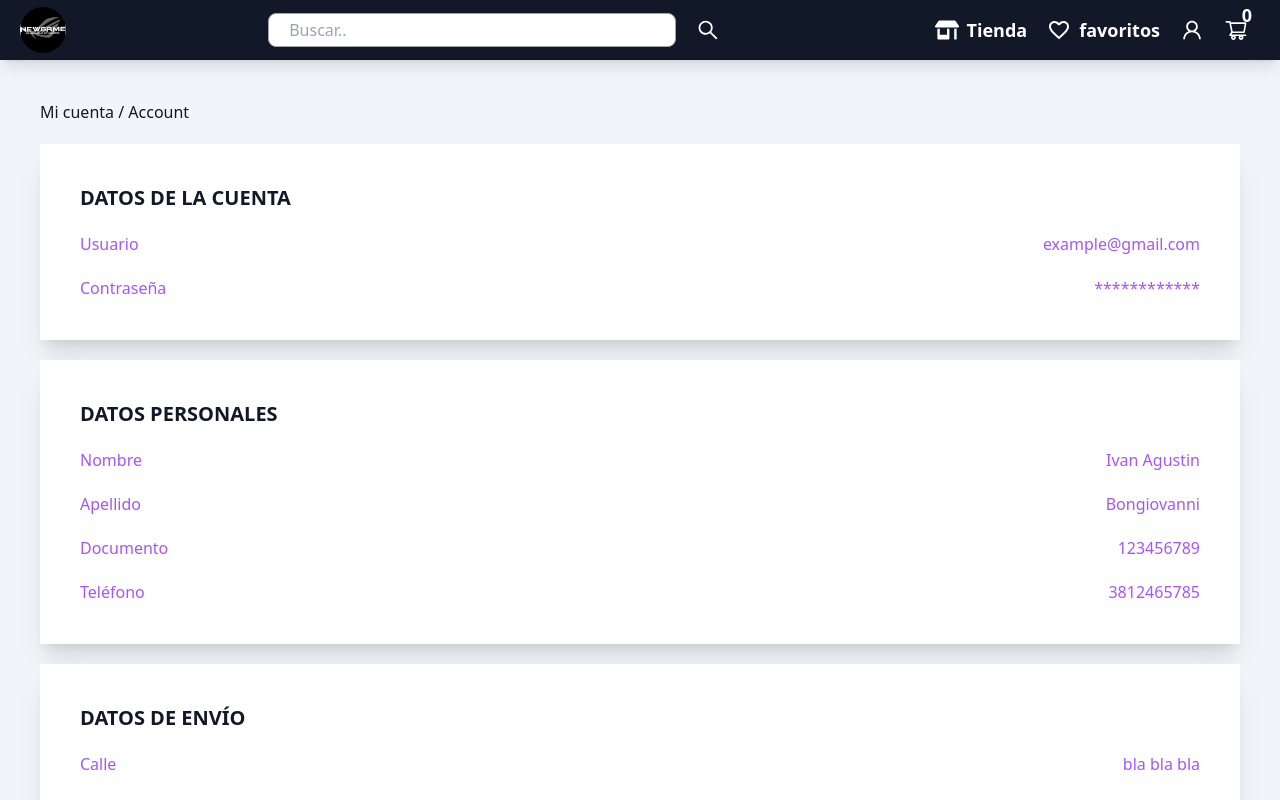
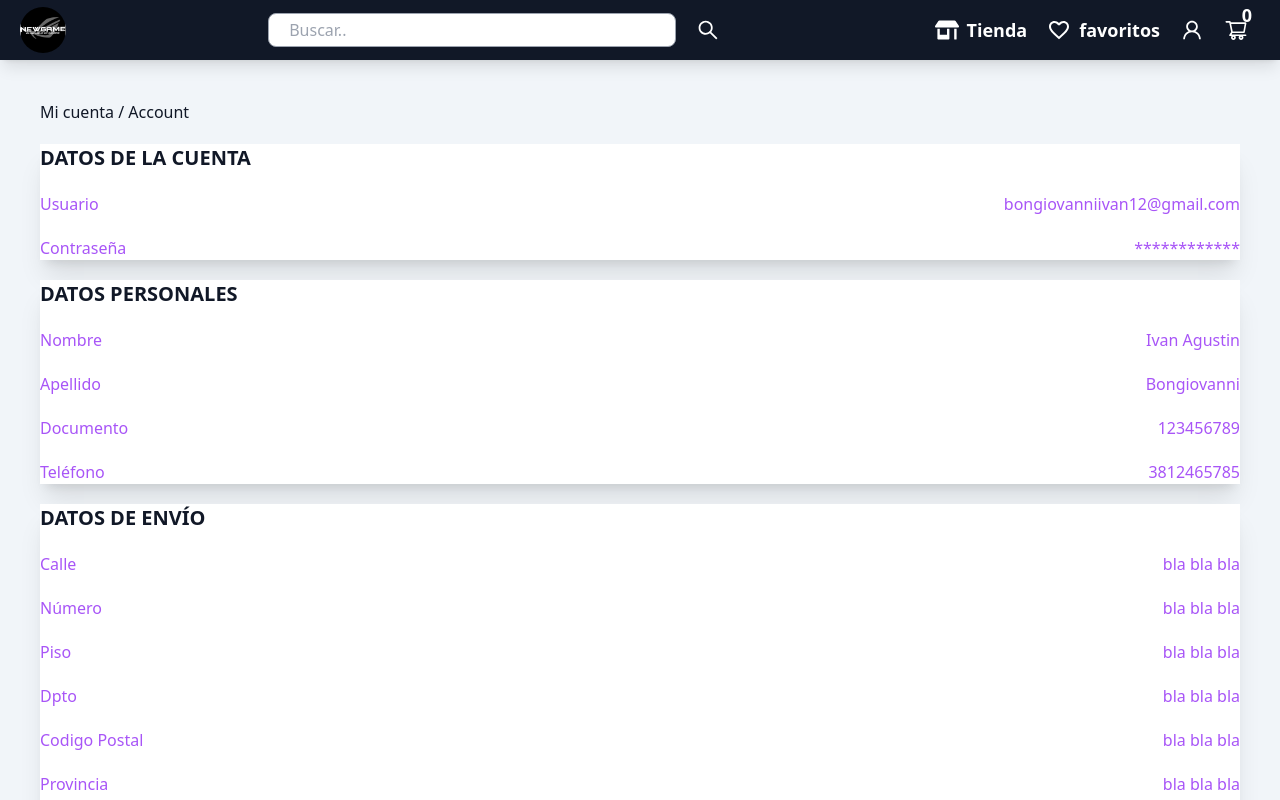
Before and after one commit to ivan2214/EcommerceFront, a React (Vite) app: page /account in a window 1280 px wide. Shown: the top 800 px of the page. Built offline with nearby package versions, Linux system fonts and the light colour scheme; no server answers.

Commit message:
add account

```diff
--- a/src/pages/Account.jsx
+++ b/src/pages/Account.jsx
@@ -6,13 +6,15 @@ const Account = () => {
       <div className='flex w-full  flex-col flex-wrap items-start justify-center gap-5 lg:p-10'>
         <h4 className='font-light '>Mi cuenta / Account</h4>
         {/* Datos de la cuenta */}
-        <section className='flex  w-full min-w-full max-w-xs flex-col items-start justify-center gap-5 bg-white p-10 shadow-xl'>
+        <section className='flex w-full min-w-full  max-w-xs flex-col items-start justify-center gap-5 bg-white p-11  shadow-xl lg:p-0'>
           <h2 className='text-xl font-bold uppercase'>Datos de la cuenta</h2>
-          <div className='flex w-full flex-col items-start justify-center gap-5'>
+          <div className=' flex w-full flex-col items-start justify-center gap-5'>
             {/* correeo */}
-            <div className='flex w-full items-center justify-between gap-5'>
+            <div className='flex w-full flex-wrap items-center justify-between gap-5'>
               <h3 className='text-base font-normal text-purple-500'>Usuario</h3>
-              <p className='text-base font-normal text-purple-500'>example@gmail.com</p>
+              <p className='w-[55%] text-right text-base font-normal text-purple-500 lg:max-w-max'>
+                bongiovanniivan12@gmail.com
+              </p>
             </div>
             {/* contraseñ */}
             <div className='flex w-full items-center justify-between gap-5'>
@@ -22,7 +24,7 @@ const Account = () => {
           </div>
         </section>
         {/* Datos Personales */}
-        <section className='flex  w-full min-w-full max-w-xs flex-col items-start justify-center gap-5 bg-white p-10 shadow-xl'>
+        <section className='flex w-full min-w-full  max-w-xs flex-col items-start justify-center gap-5 bg-white p-11  shadow-xl lg:p-0'>
           <h2 className='text-xl font-bold uppercase'>Datos personales</h2>
           <div className='flex w-full flex-col items-start justify-center gap-5'>
             {/* Nombre */}
@@ -48,7 +50,7 @@ const Account = () => {
           </div>
         </section>
         {/* Datos de envío */}
-        <section className='flex  w-full min-w-full max-w-xs flex-col items-start justify-center gap-5 bg-white p-10 shadow-xl'>
+        <section className='flex w-full min-w-full  max-w-xs flex-col items-start justify-center gap-5 bg-white p-11  shadow-xl lg:p-0'>
           <h2 className='text-xl font-bold uppercase'>Datos de envío</h2>
           <div className='flex w-full flex-col items-start justify-center gap-5'>
             {/* Calle */}
```
